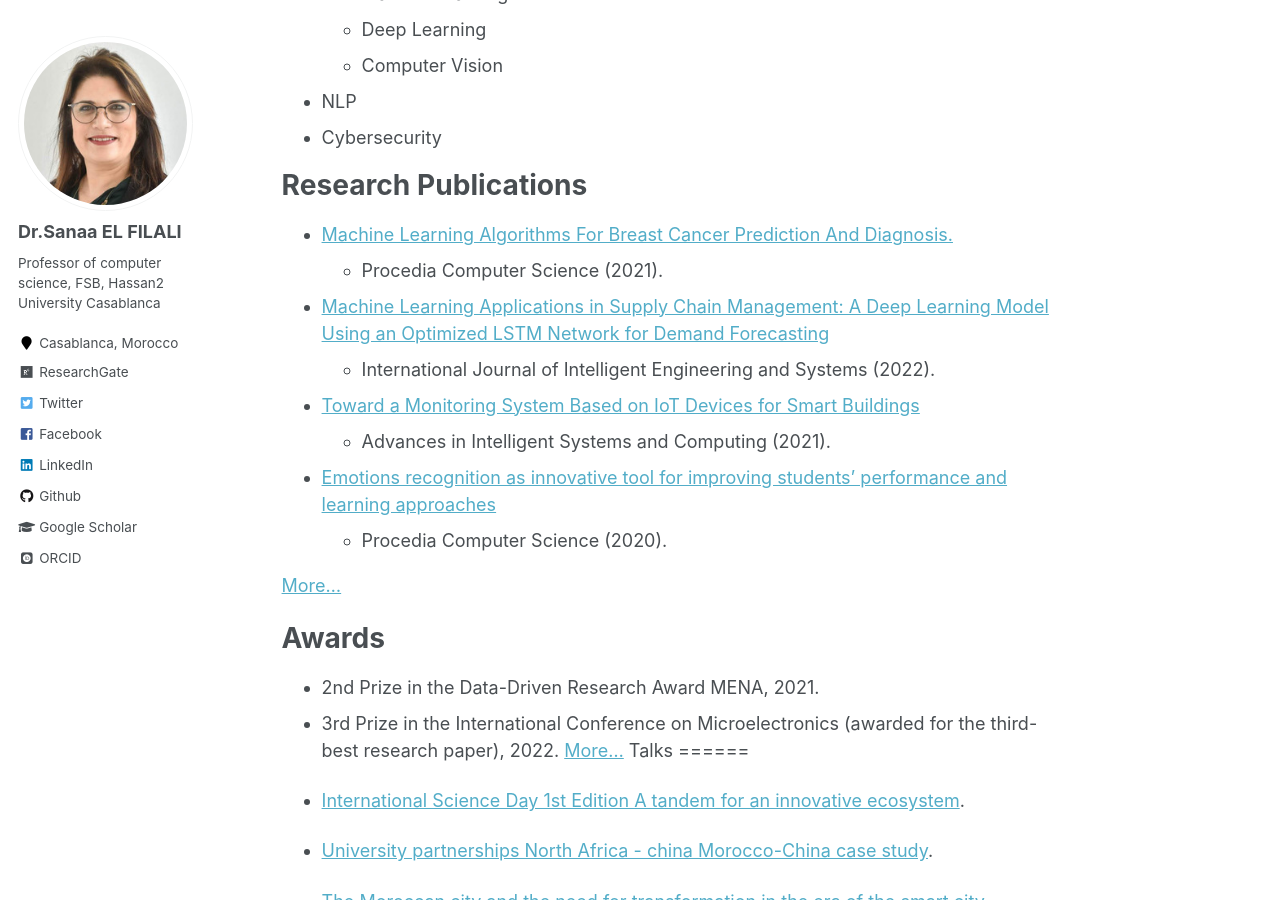
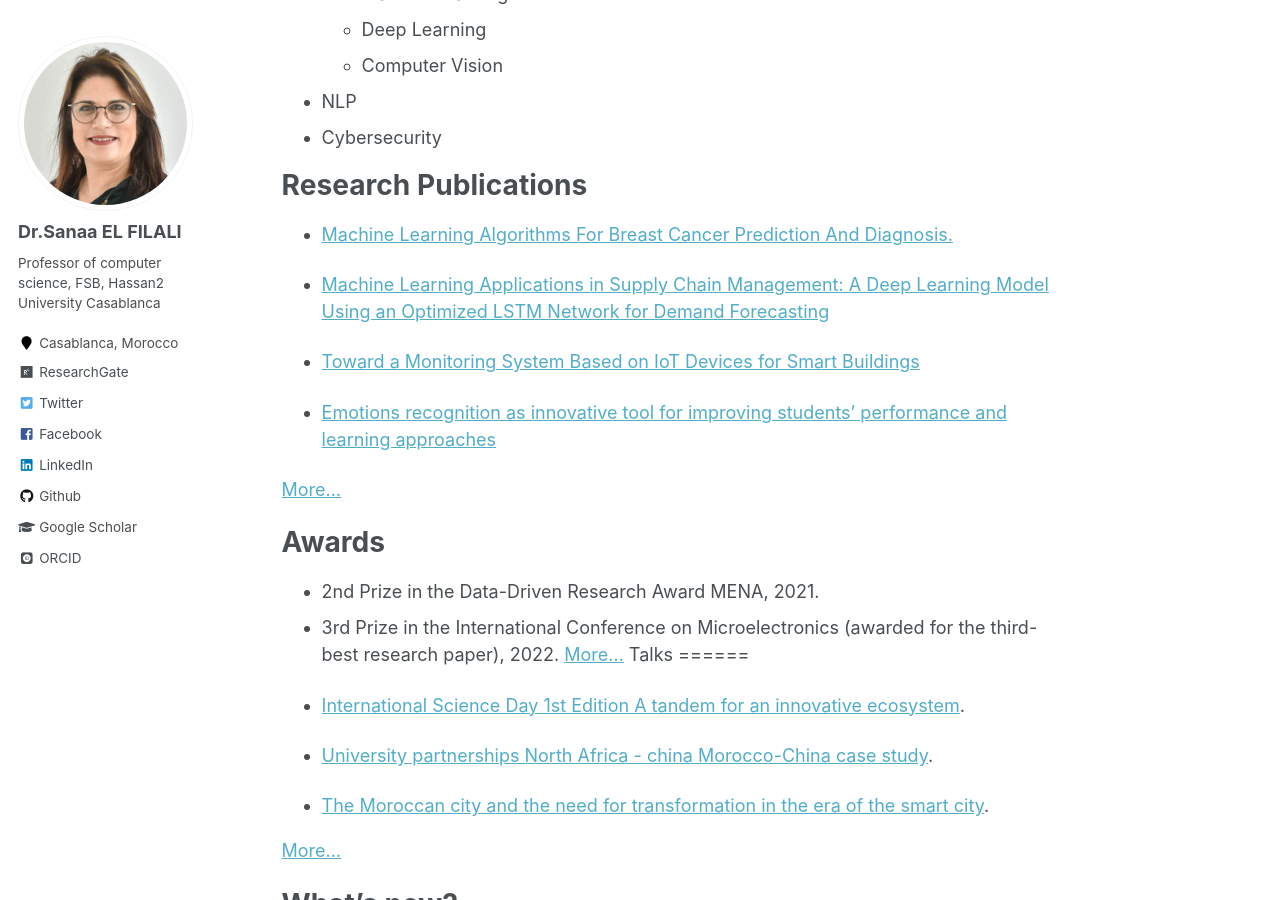
Before and after one commit to elfilalis/elfilalis.github.io, a Jekyll site: the page built from _pages/about.md, in a window 1280 px wide and 900 px high, scrolled down 792 px. Built offline with Jekyll 4.4.1, drawn with Linux system fonts in a browser that asks for light colours; some web fonts are replaced.

Commit message:
about me

```diff
--- a/_pages/about.md
+++ b/_pages/about.md
@@ -29,17 +29,12 @@ Research Publications
 ======
 
 * [ Machine Learning Algorithms For Breast Cancer Prediction And Diagnosis.](https://www.sciencedirect.com/science/article/pii/S1877050921014629)
-  * Procedia Computer Science (2021).
 
 * [Machine Learning Applications in Supply Chain Management: A Deep Learning Model Using an Optimized LSTM Network for Demand Forecasting](https://ieeexplore.ieee.org/document/9872903)
-  * International Journal of Intelligent Engineering and Systems
-(2022).
 
 * [Toward a Monitoring System Based on IoT Devices for Smart Buildings](https://link.springer.com/chapter/10.1007/978-981-15-6048-4_25)
-  * Advances in Intelligent Systems and Computing (2021).
 
 * [Emotions recognition as innovative tool for improving students' performance and learning approaches](https://www.sciencedirect.com/science/article/pii/S1877050920317865)
-  * Procedia Computer Science (2020).
 
 [More...](/publications)
 
```
